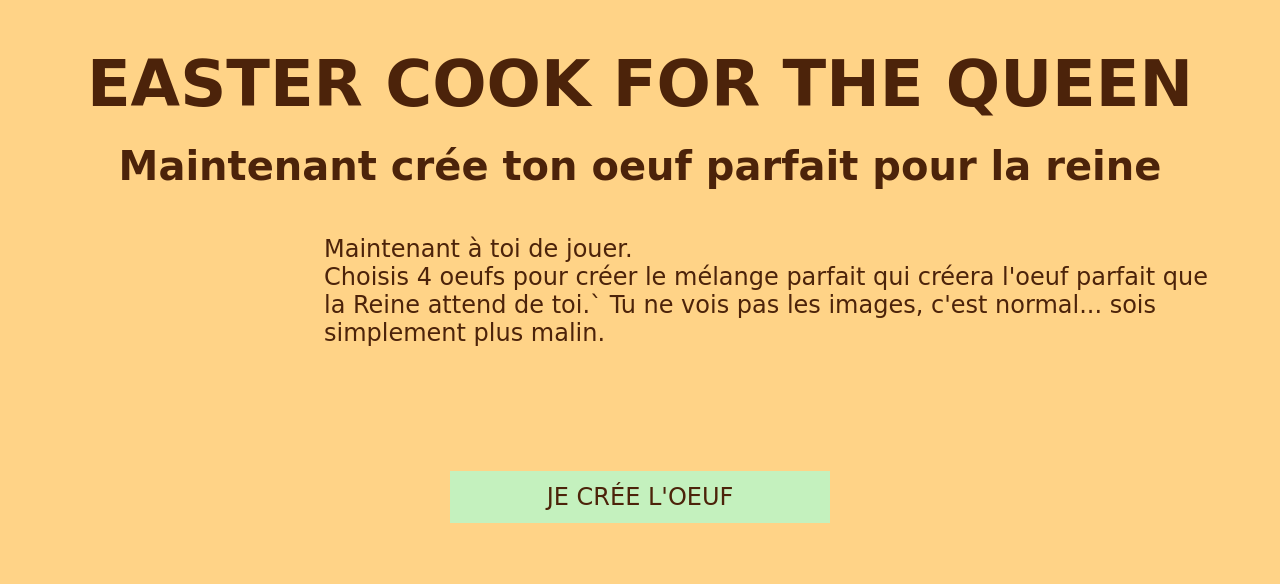
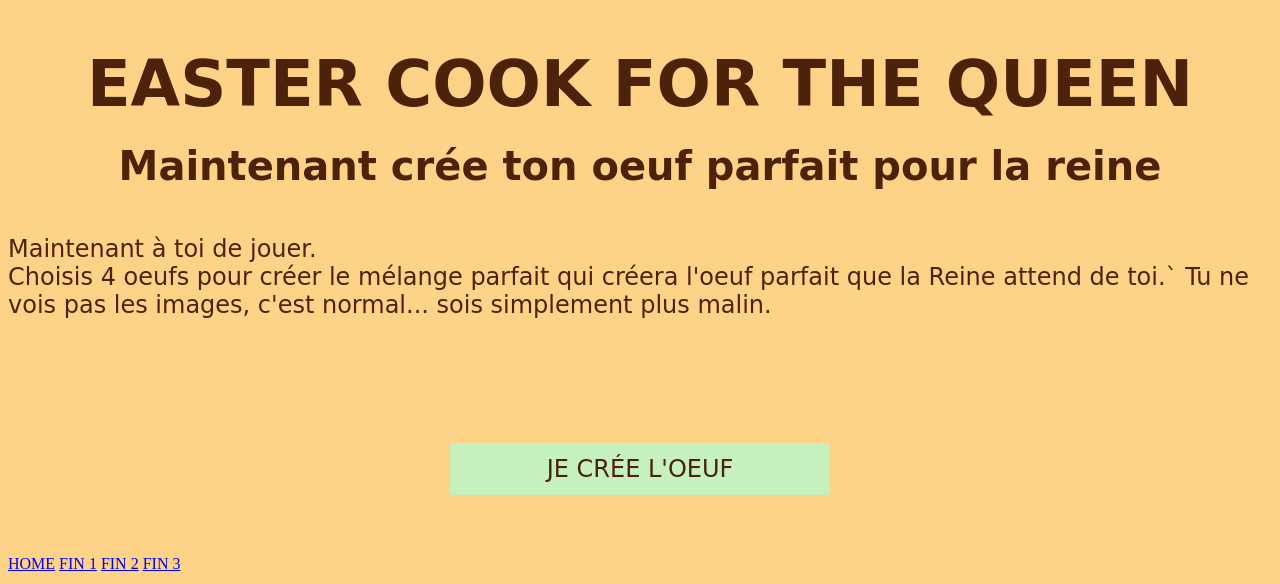
Before and after one commit to AdelineDb/el_famoso_marcel, a PHP site: page /cookingEgg.php in a window 1280 px wide. Shown: the top 584 px of the page. Run offline with PHP 8.4, Linux system fonts and the light colour scheme; data that the repository does not hold is empty; some web fonts are replaced.

Commit message:
css rectifié2

```diff
--- a/public/cookingEgg.php
+++ b/public/cookingEgg.php
@@ -58,7 +58,7 @@ if (isset($_GET['add_egg'])) {
 <div class="textintro1">
     <h2>Maintenant crée ton oeuf parfait pour la reine</h2>
 
-    <p class="textintro2">Maintenant à toi de jouer. <br/>
+    <p class="textintro3">Maintenant à toi de jouer. <br/>
         Choisis 4 oeufs pour créer le mélange parfait qui créera l'oeuf parfait que la Reine attend de toi.`
         Tu ne vois pas les images, c'est normal... sois simplement plus malin.</p>
 </div>
--- a/public/css/style.css
+++ b/public/css/style.css
@@ -62,6 +62,10 @@ button {
     font-size: 2em;
     font-weight: bold;
     margin-bottom: -20px;
+}
+
+textintro3{
+
 }
 
 /*----------------CHARACTERES------------------*/
```
